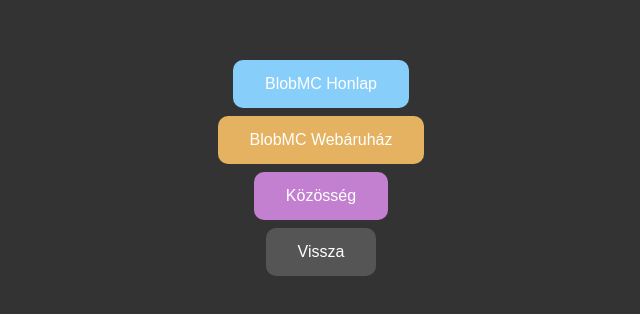
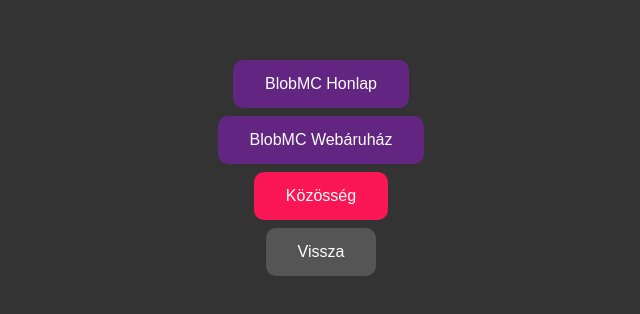
Before and after one commit to veghlacuska/BlobMCMedia, a plain HTML site: page index.html in a window 1280 px wide. Shown: the part 222-536 px from the top of the page, without its empty margins (319-959 px from the left). Drawn offline with Linux system fonts and the light colour scheme.

Commit message:
Fixed button colors

```diff
--- a/index.html
+++ b/index.html
@@ -37,15 +37,15 @@ body {
 }
 
 .webstore-button {
-    background-color: #E4B260; /* Orange */
+    background-color: #622581; /* Dark */
 }
 
 .webpage-button {
-    background-color: #87CEFA; /* Blue */
+    background-color: #622581; /* Dark */
 }
 
 .github-button {
-    background-color: #C380D0; /* Purple */
+    background-color: #FA1554; /* Red */
 }
 
 .gray-button {
```
